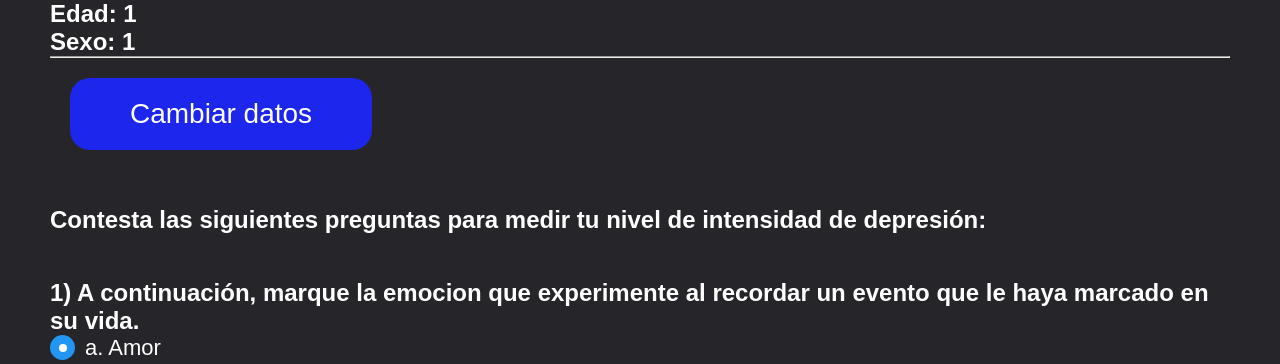
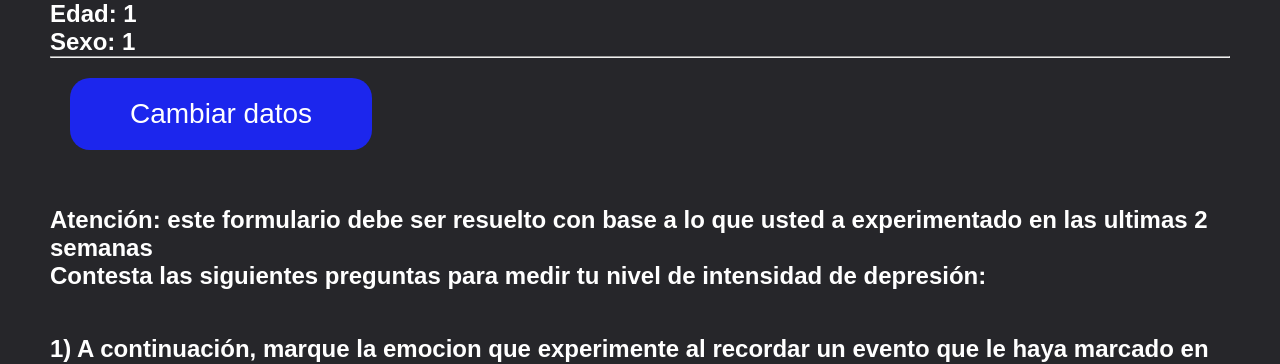
Before and after one commit to leonardo-leon123/depresion, a Flask app: page /test/1/1/1 in a window 1280 px wide. Shown: the part 231-595 px from the top of the page. Run offline with Flask 2, Linux system fonts and the light colour scheme.

Commit message:
Agregamos Atencion

```diff
--- a/templates/test.html
+++ b/templates/test.html
@@ -21,6 +21,7 @@
             </a>
             <br>
             <br>
+            <h1>Atención: este formulario debe ser resuelto con base a lo que usted a experimentado en las ultimas 2 semanas</h1>
             <h1>Contesta las siguientes preguntas para medir tu nivel de intensidad de depresión:</h1>
         <form method="POST">
             <!-- pregunta1 -->
```
